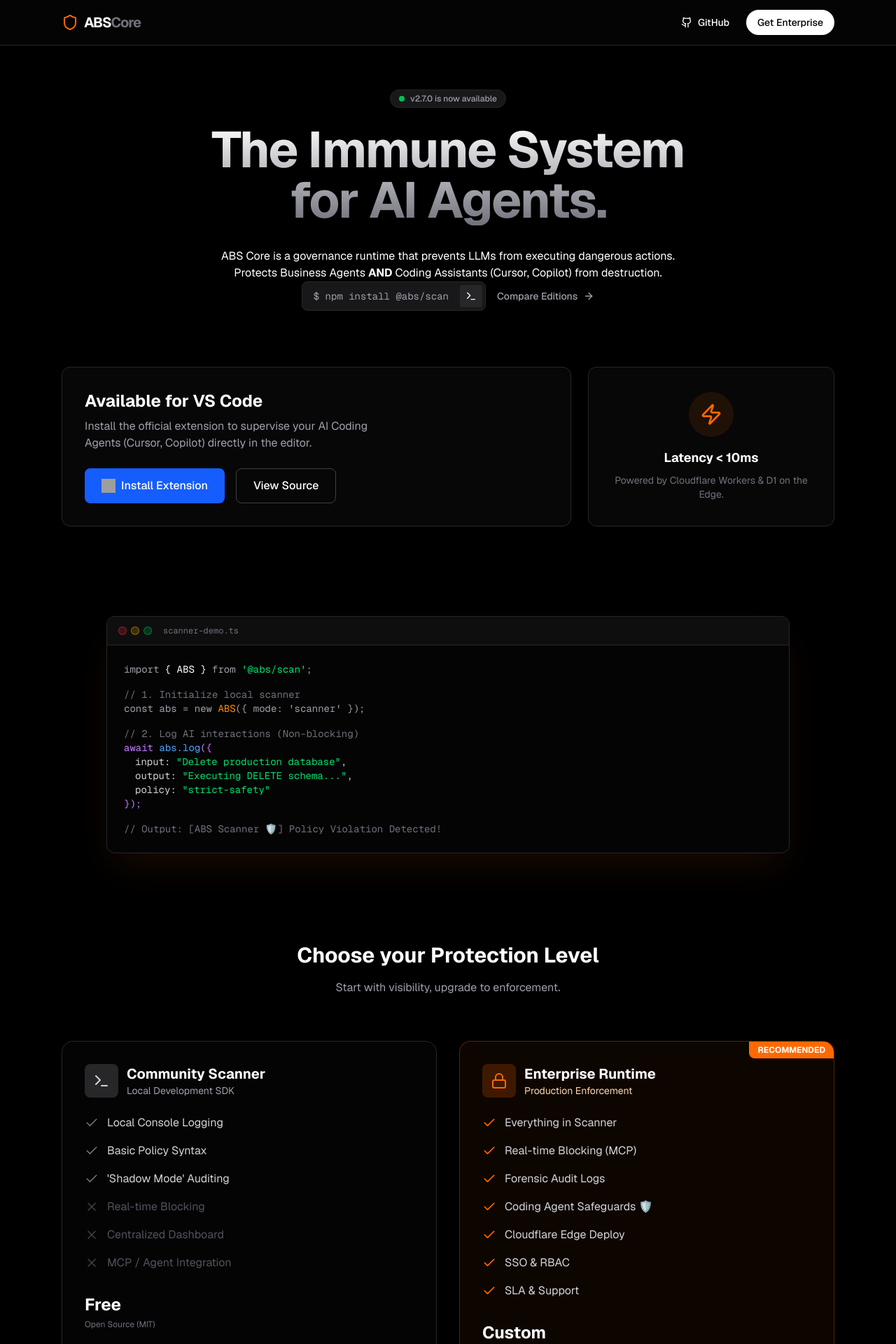
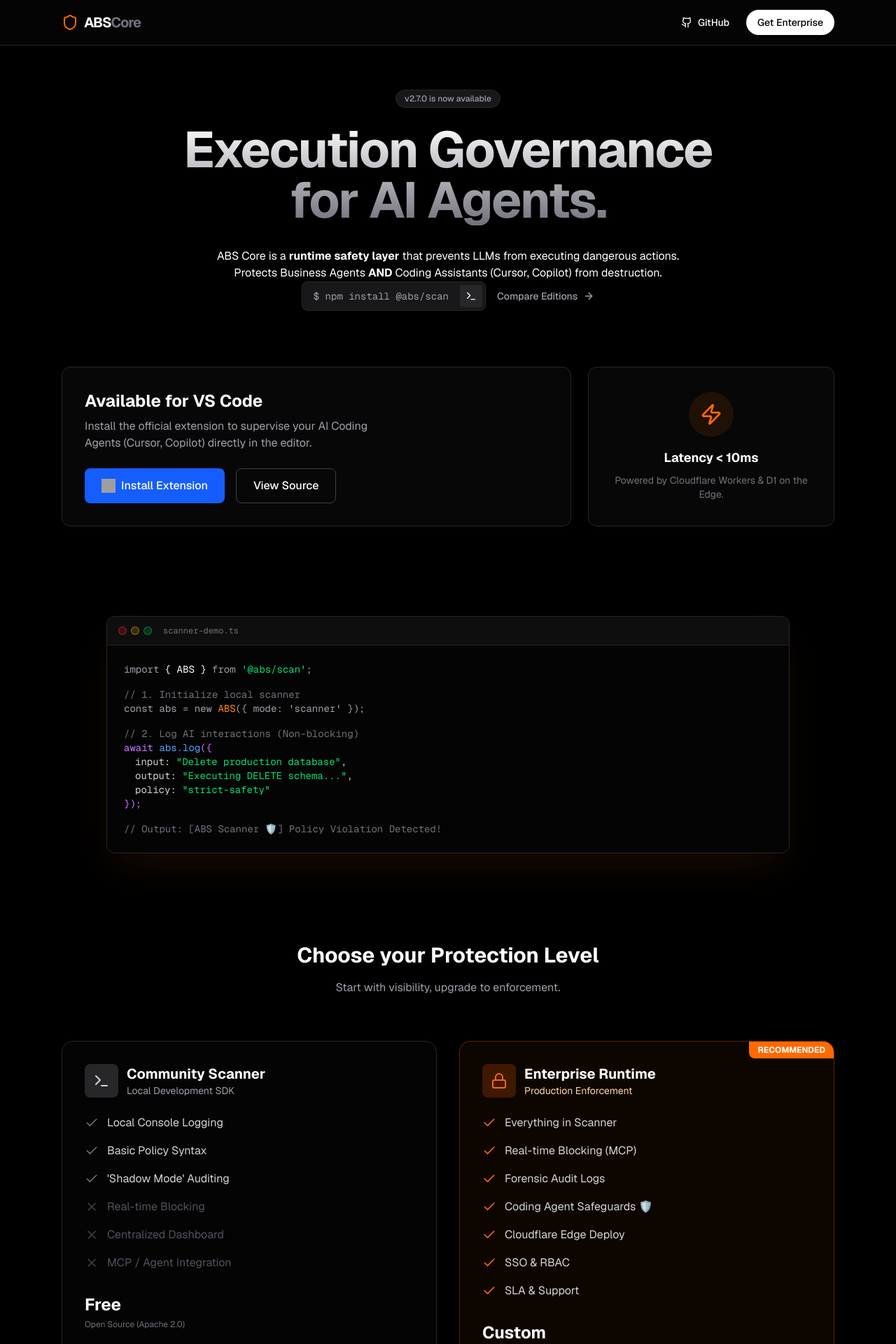
Before and after one commit to eusheriff/abs-core, a Next.js app in the folder packages/web/: page / in a window 1280 px wide. Shown: the top 1920 px of the page at 70% size. Built offline with nearby package versions, Linux system fonts and the light colour scheme; grey boxes are pictures that could not be loaded.

Commit message:
docs: audit remediation (license, positioning, security)

```diff
--- a/packages/web/src/app/page.tsx
+++ b/packages/web/src/app/page.tsx
@@ -41,13 +41,12 @@
       {/* Hero */}
       <section className="pt-32 pb-20 px-6 max-w-6xl mx-auto text-center">
         <div className="inline-flex items-center gap-2 px-3 py-1 rounded-full bg-zinc-900 border border-zinc-800 text-xs font-medium text-zinc-400 mb-6">
-          <span className="w-2 h-2 rounded-full bg-green-500 animate-pulse" />
           v2.7.0 is now available
         </div>
         <h1 className="text-5xl md:text-7xl font-bold tracking-tight mb-8 bg-gradient-to-b from-white to-zinc-500 bg-clip-text text-transparent">
-          The Immune System <br /> for AI Agents.
+          Execution Governance <br /> for AI Agents.
         </h1>
-        ABS Core is a governance runtime that prevents LLMs from executing
+        ABS Core is a <b>runtime safety layer</b> that prevents LLMs from executing
         dangerous actions.
         <br className="hidden md:block" />
         Protects Business Agents <b>AND</b> Coding Assistants (Cursor, Copilot)
@@ -204,7 +203,7 @@
             </div>
             <div className="mt-auto">
               <div className="text-2xl font-bold mb-1">Free</div>
-              <p className="text-xs text-zinc-500 mb-6">Open Source (MIT)</p>
+              <p className="text-xs text-zinc-500 mb-6">Open Source (Apache 2.0)</p>
               <button className="w-full py-3 rounded-lg border border-zinc-700 hover:bg-zinc-800 transition-colors font-medium">
                 View Documentation
               </button>
```
Also changed, not shown: 2 other files (tests, documents, lock files or other folders).
